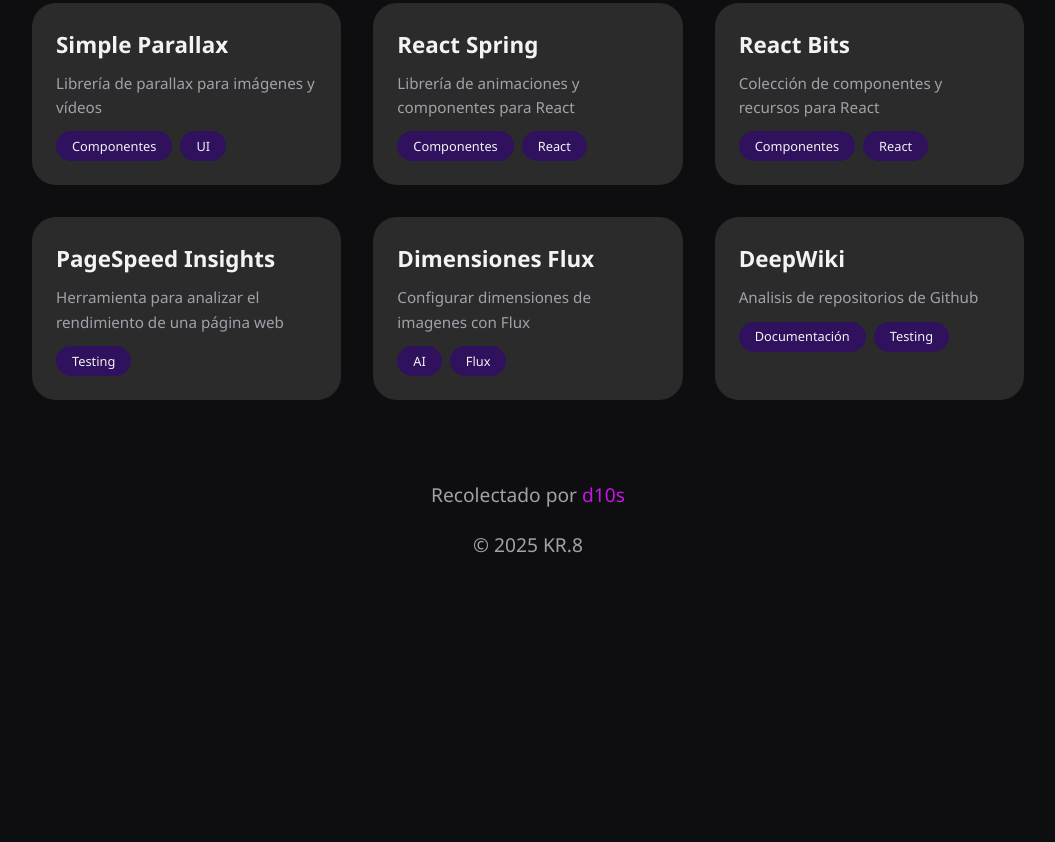
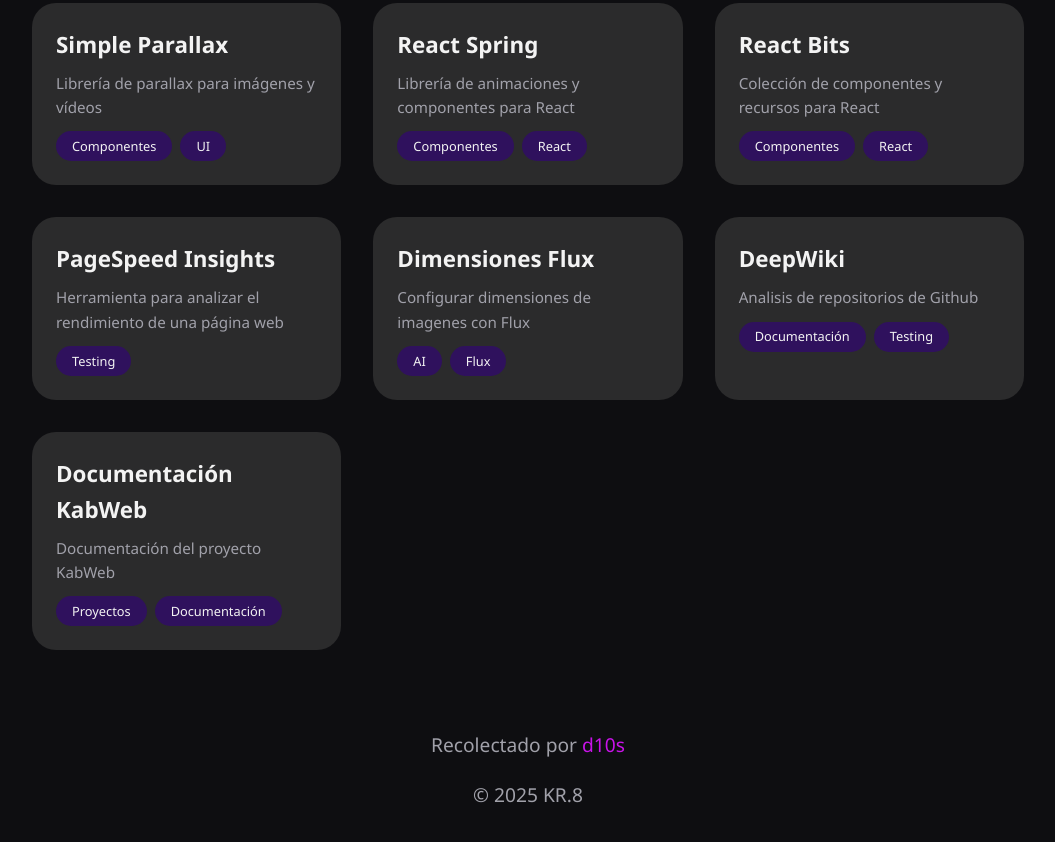
Before and after one commit to lmaKR8/RecursosDevs, a plain HTML site: page index.html in a window 1280 px wide. Shown: the part 2041-2883 px from the top of the page, without its empty margins (112-1167 px from the left). Before the commit the page ends 2653 px from the top, so only its background shows below. Drawn offline with Linux system fonts and the light colour scheme.

Commit message:
Añadir tarjeta de recurso "Documentación KabWeb" en la sección de lista

```diff
--- a/index.html
+++ b/index.html
@@ -386,13 +386,26 @@
 
             <article class="card" data-tags="testing otros">
                 <a href="https://deepwiki.com" class="card__link" target="_blank" rel="noopener noreferrer">
-                    <h2 class="card__title">DeepWiki </h2>
+                    <h2 class="card__title">DeepWiki</h2>
                     <p class="card__description">
                         Analisis de repositorios de Github
                     </p>
                     <div class="card__tags">
                         <span class="tag">Documentación</span>
                         <span class="tag">Testing</span>
+                    </div>
+                </a>
+            </article>
+
+            <article class="card" data-tags="proyectos">
+                <a href="https://deepwiki.com/lmaKR8/lmaKR8-KabTest/1-overview" class="card__link" target="_blank" rel="noopener noreferrer">
+                    <h2 class="card__title">Documentación KabWeb</h2>
+                    <p class="card__description">
+                        Documentación del proyecto KabWeb
+                    </p>
+                    <div class="card__tags">
+                        <span class="tag">Proyectos</span>
+                        <span class="tag">Documentación</span>
                     </div>
                 </a>
             </article>
```
